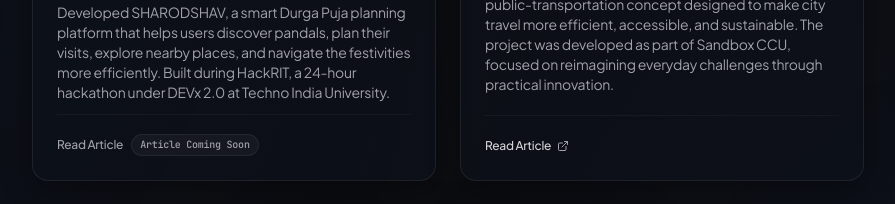
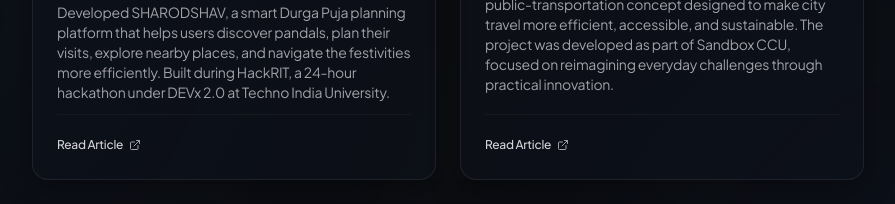
Before and after one commit to soutrikdutta/portfolio, a React (Vite) app: page / in a window 1280 px wide. Shown: the part 4220-4424 px from the top of the page, without its empty margins (192-1087 px from the left). Built offline with nearby package versions, Linux system fonts and the light colour scheme; no server answers; the HTML template or start-up script is replaced by a standard one.

Commit message:
feat(achievements): add article link for DEVx 2.0 / HackRIT

```diff
--- a/src/portfolio.config.ts
+++ b/src/portfolio.config.ts
@@ -133,7 +133,7 @@
       date: "2026",
       description: "Developed SHARODSHAV, a smart Durga Puja planning platform that helps users discover pandals, plan their visits, explore nearby places, and navigate the festivities more efficiently. Built during HackRIT, a 24-hour hackathon under DEVx 2.0 at Techno India University.",
       highlight: "DEVX 2.0 x GDG on campus TIU",
-      link: "#",
+      link: "https://technotimes.info/index.php/2026/09/17/devx-2-0-techno-india-university",
       linkLabel: "Read Article",
       imageUrl: "/achievements/sharodshav-hackrit.jpg",
       images: [
```
